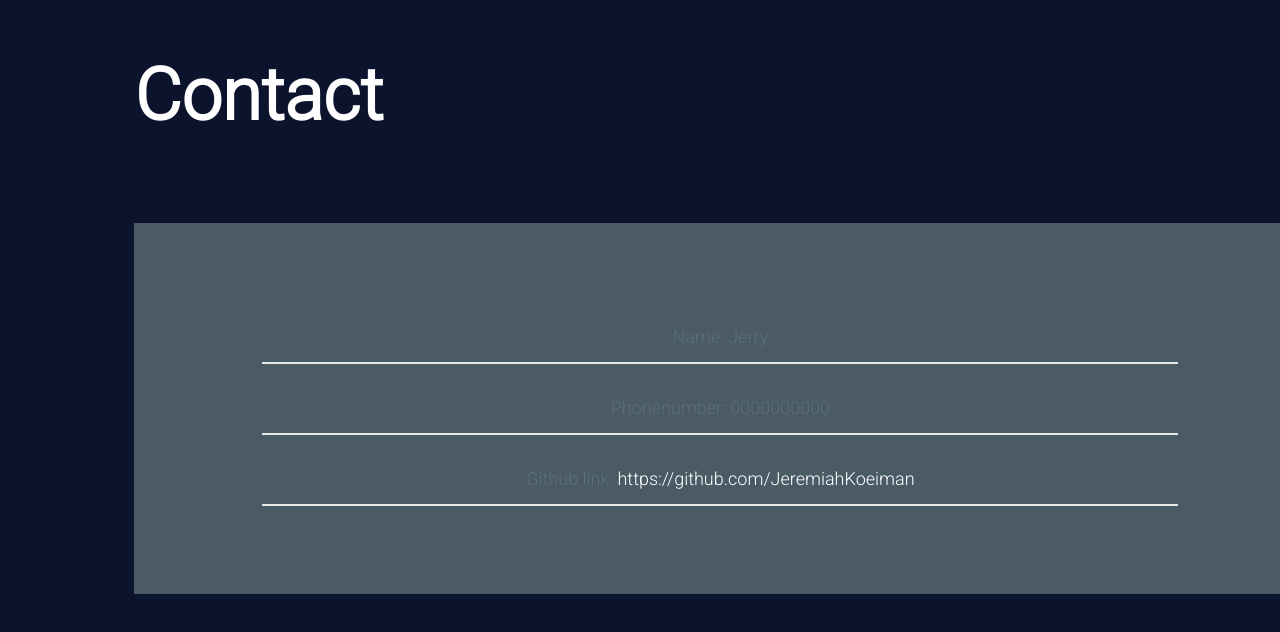
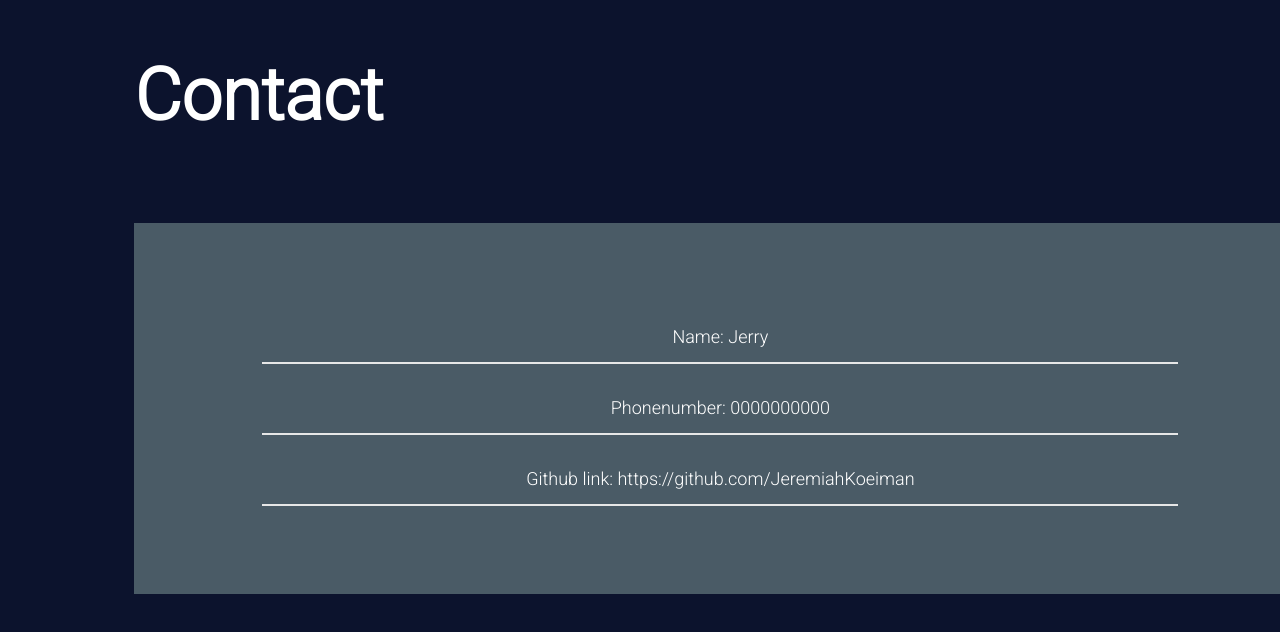
Before and after one commit to JeremiahKoeiman/frontend, a website: page public/index.html in a window 1280 px wide. Shown: the part 3046-3678 px from the top of the page. Drawn offline with Linux system fonts and the light colour scheme; some packages are replaced by stand-ins of ours.

Commit message:
color changed

```diff
--- a/public/style.scss
+++ b/public/style.scss
@@ -250,7 +250,7 @@ html {
     flex-direction: column;
     margin: 0;
     background-color: #4a5b66 !important;
-    color: #5c6e7a;
+    color: white;
     width: 1172px;
 
     .form-control {
```
Also changed, not shown: public/style.css, 1 other file.
